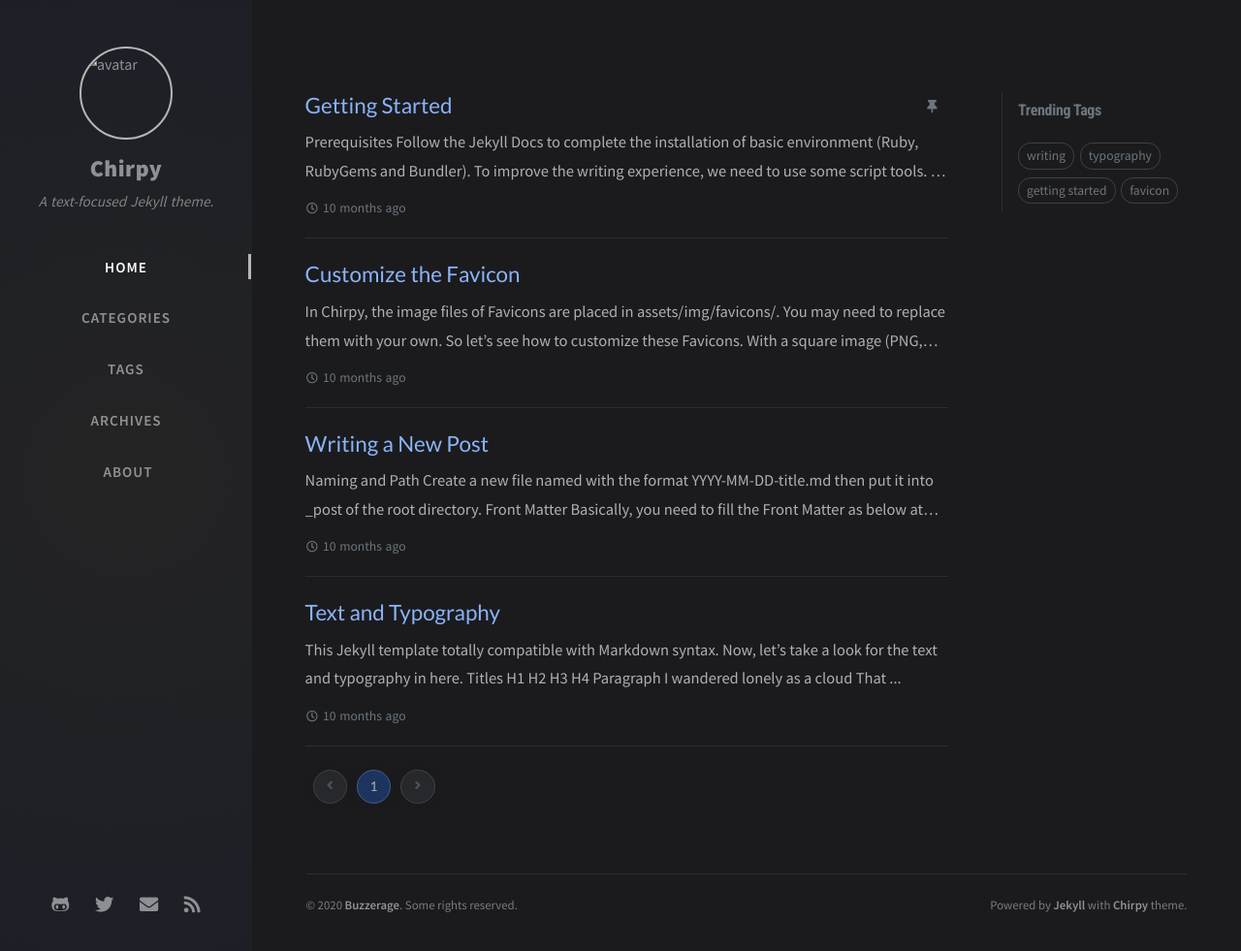
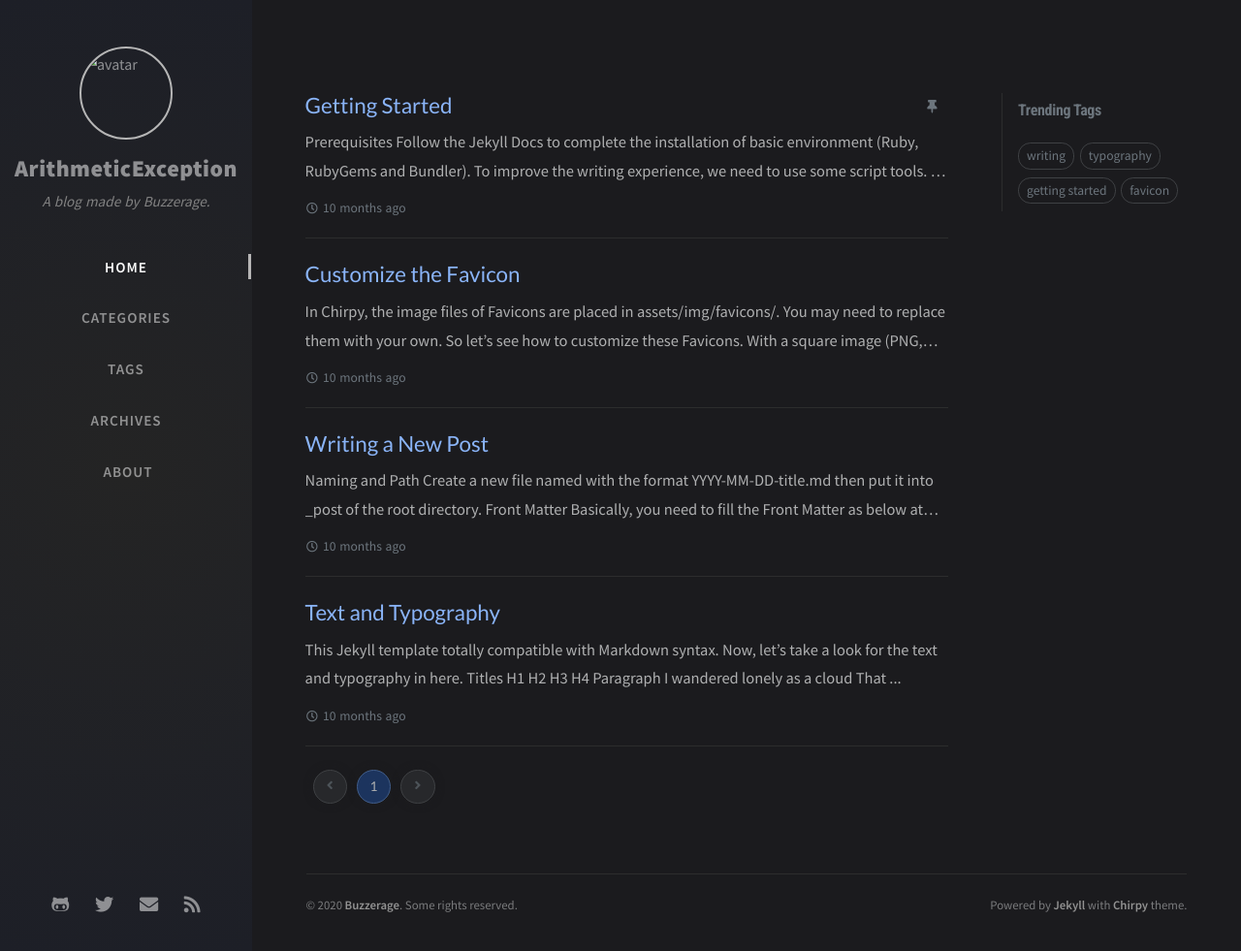
Before and after one commit to Buzzerage/Buzzerage.github.io, a Jekyll site: the page built from index.html, in a window 1280 px wide and 981 px high. Shown: the whole window at 97% size. Built offline with Jekyll 4.4.1, drawn with Linux system fonts in a browser that asks for light colours; nearby versions of some CDN libraries; the list of posts is cut into pages by our own code; comment, search, counter and statistics services are not loaded.

Commit message:
cambios guapos

```diff
--- a/_config.yml
+++ b/_config.yml
@@ -8,14 +8,11 @@
 # jekyll-seo-tag settings › https://github.com/jekyll/jekyll-seo-tag/blob/master/docs/usage.md
 #--------------------------
 
-title: Chirpy                          # the main title
+title: ArithmeticException                          # the main title
 
-tagline: A text-focused Jekyll theme.  # it will display as the sub-title
+tagline: A blog made by Buzzerage.  # it will display as the sub-title
 
 description: >-                        # used by seo meta and the atom feed
-  A minimal, portfolio, sidebar,
-  bootstrap Jekyll theme with responsive web design
-  and focuses on text presentation.
 
 # Replace with the website url, e.g. 'https://username.github.io'
 url: 'https://buzzerage.github.io'
```
